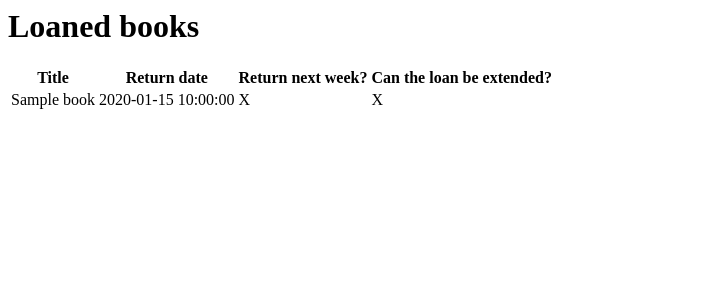
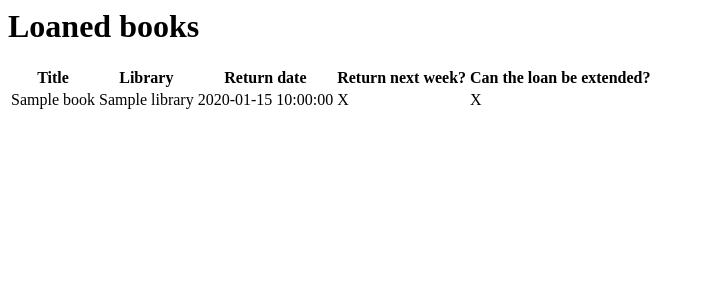
Before and after one commit to ursdannenberg/LibraryBooks, a Python web app: template librarysite/library/templates/library/index.html in a window 1280 px wide. Shown: the top 300 px of the page, without its empty margins (0-705 px from the left). Run offline with Jinja, Linux system fonts and the light colour scheme; the template is opened without the code that fills it: most values are stand-ins (such as "Sample title", 1, 10 or a date in 2020).

Commit message:
Display library in index view.

```diff
--- a/librarysite/library/templates/library/index.html
+++ b/librarysite/library/templates/library/index.html
@@ -3,6 +3,7 @@
     <table>
       <tr>
         <th>Title</th>
+        <th>Library</th>
         <th>Return date</th>
         <th>Return next week?</th>
         <th>Can the loan be extended?</th>
@@ -10,6 +11,7 @@
       {% for book in book_list %}
         <tr>
           <td>{{ book.title }}</td>
+          <td>{{ book.library }}</td>
           <td>{{ book.return_date }}</td>
           <td>{% if book.return_next_week %}&#x2713;{% else %}X{% endif %}</td>
           <td>{% if book.extendable %}&#x2713;{% else %}X{% endif %}</td>
```
